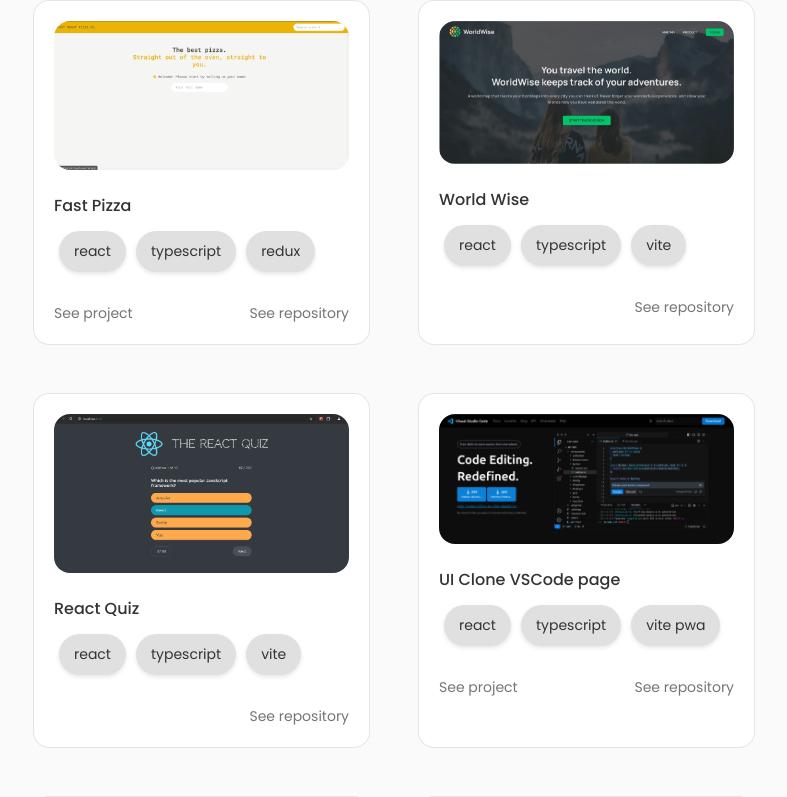
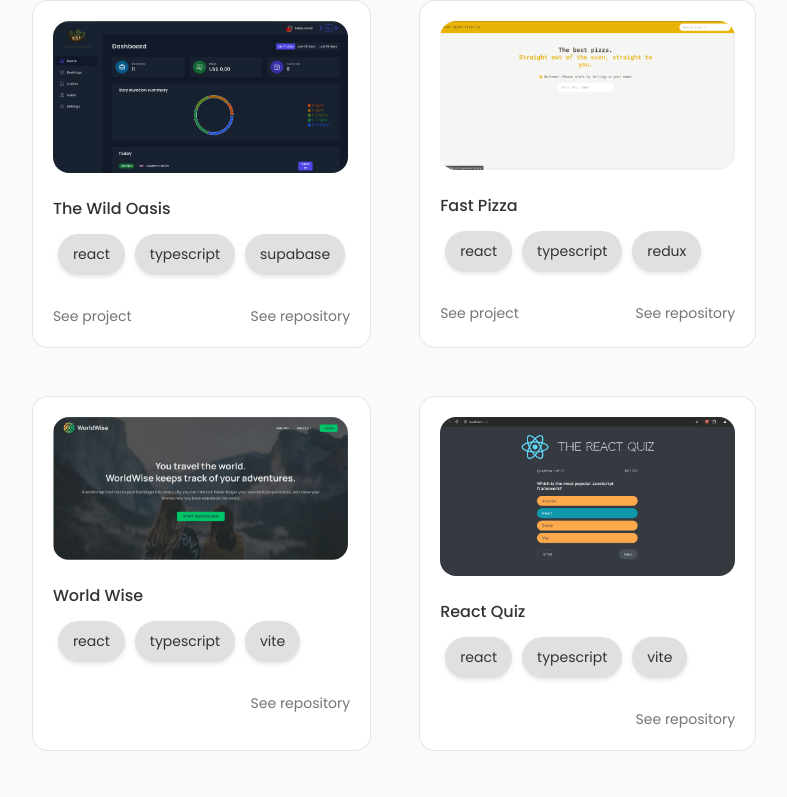
Before and after one commit to fandredev/portfolio, a React (Vite) app: page / in a window 1280 px wide. Shown: the part 2845-3642 px from the top of the page, without its empty margins (246-1033 px from the left). Built offline with nearby package versions, Linux system fonts and the light colour scheme; no server answers.

Commit message:
feat: add new project: the wild oasis

```diff
--- a/src/components/work/data/front-end-projects.ts
+++ b/src/components/work/data/front-end-projects.ts
@@ -1,5 +1,6 @@
 import FastPizzaPage from "assets/clones/fast-pizza.webp";
 import ReactQuiz from "assets/clones/react-quiz.webp";
+import TheWildOasis from "assets/clones/the-wild-oasis.webp";
 import UICloneBootstrapPage from "assets/clones/ui-clone-bootstrap-page.webp";
 import UICloneGithubDesktopPage from "assets/clones/ui-clone-github-desktop-page.webp";
 import UICloneNpmPage from "assets/clones/ui-clone-npm-page.webp";
@@ -8,6 +9,15 @@
 import WorldWise from "assets/clones/world-wise.webp";
 
 export const frontendProjects = [
+  {
+    image: TheWildOasis,
+    title: "The Wild Oasis",
+    category: "frontend",
+    hrefProject: "https://the-wild-oasis-fandre.vercel.app",
+    hrefGithub: "https://github.com/fandredev/the-wild-oasis",
+    techs: ["react", "typescript", "supabase"],
+    hasDeployed: true,
+  },
   {
     image: FastPizzaPage,
     title: "Fast Pizza",
```
Also changed, not shown: src/assets/clones/the-wild-oasis.webp (added).
